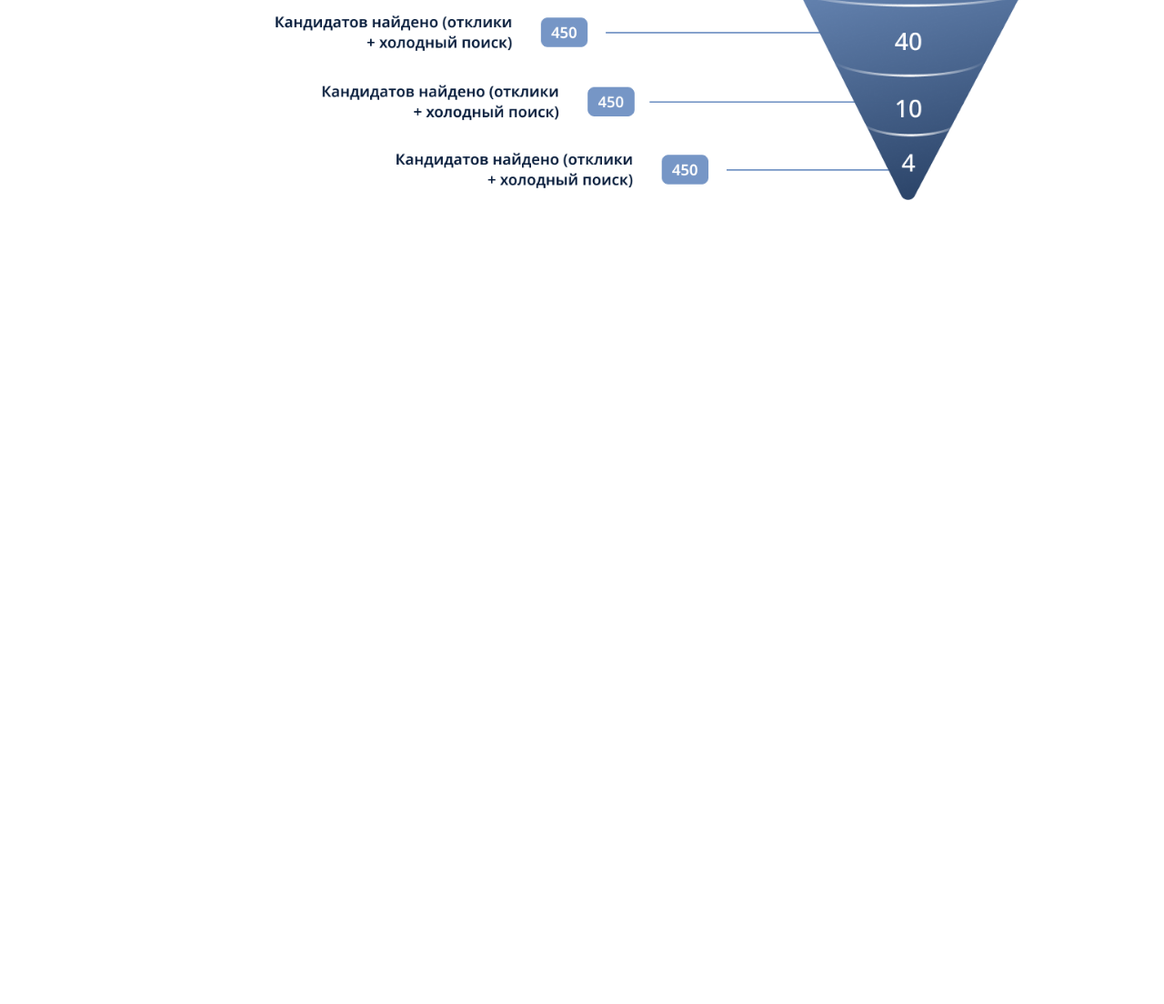
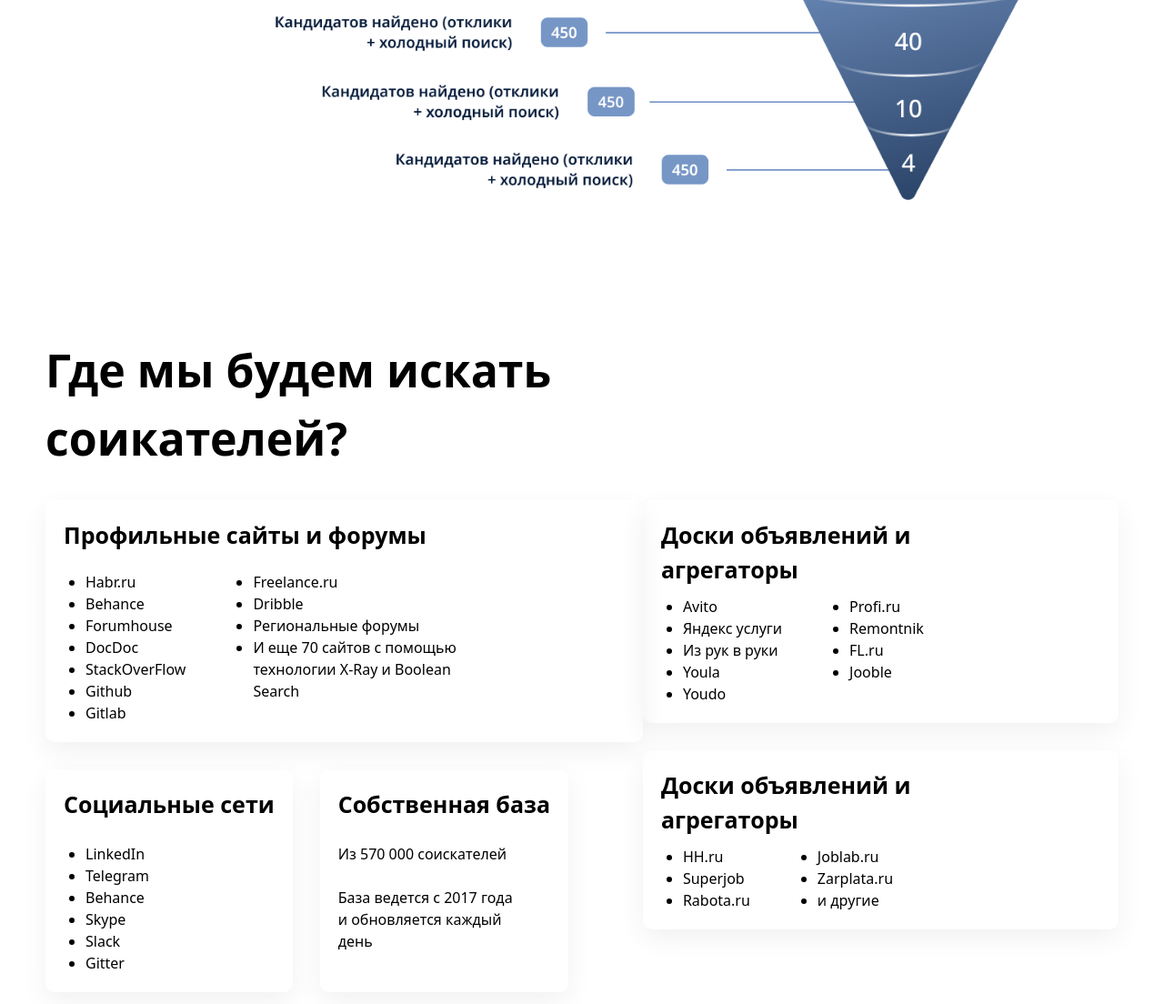
Before and after one commit to Tol1bjon/EXAM2.2.git-and-github, a website: page index.html in a window 1280 px wide. Shown: the part 4934-6038 px from the top of the page at 91% size. Before the commit the page ends 5234 px from the top, so only its background shows below. Drawn offline with Linux system fonts and the light colour scheme.

Commit message:
Section8

```diff
--- a/index.html
+++ b/index.html
@@ -344,6 +344,91 @@
                 </div>
             </aside>
         </section>
+
+
+
+        <section class="max-w-[1200px] m-auto flex flex-col gap-[30px] py-[70px] px-[10px]">
+            <h1 class="font-bold lg:text-[50px] text-[35px]">Где мы будем искать <br class="lg:flex hidden"> соикателей?</h1>
+            <aside class="flex justify-between lg:flex-row flex-col">
+                <div class="flex flex-col gap-[30px]">
+                    <div class="flex flex-col gap-[10px] shadow-[0_10px_30px_rgba(0,0,0,0.06)] p-[20px] pr-[180px] rounded-[10px]">
+                        <div class="flex flex-col gap-[20px]">
+                            <h1 class="font-bold text-[25px]">Профильные сайты и форумы</h1>
+                            <div class="flex lg:flex-row flex-col gap-[50px]">
+                                <ul class="list-disc pl-6">
+                                    <li>Habr.ru</li>
+                                    <li>Behance</li>
+                                    <li>Forumhouse</li>
+                                    <li>DocDoc</li>
+                                    <li>StackOverFlow</li>
+                                    <li>Github</li>
+                                    <li>Gitlab</li>
+                                </ul>
+                                <ul class="list-disc pl-6">
+                                    <li>Freelance.ru</li>
+                                    <li>Dribble</li>
+                                    <li>Региональные форумы</li>
+                                    <li>И еще 70 сайтов с помощью <br class="lg:flex hidden"> технологии X-Ray и Boolean Search</li>
+                                </ul>
+                            </div>
+                        </div>
+                    </div>
+                    <div class="flex lg:flex-row flex-col gap-[30px]">
+                        <div class="p-[20px] rounded-[10px] shadow-[0_10px_30px_rgba(0,0,0,0.06)]">
+                            <h1 class="font-bold text-[25px]">Социальные сети</h1><br>
+                            <ul class="list-disc pl-6">
+                                <li>LinkedIn</li>
+                                <li>Telegram</li>
+                                <li>Behance</li>
+                                <li>Skype</li>
+                                <li>Slack</li>
+                                <li>Gitter</li>
+                            </ul>
+                        </div>
+                        <div class="p-[20px] rounded-[10px] shadow-[0_10px_30px_rgba(0,0,0,0.06)]">
+                            <h1 class="font-bold text-[25px]">Собственная база</h1><br>
+                            <p>Из 570 000 соискателей</p><br>
+                            <p>База ведется с 2017 года <br class="lg:flex hidden"> и обновляется каждый <br class="lg:flex hidden"> день</p>
+                        </div>
+                    </div>
+                </div>
+                <div class="flex flex-col gap-[30px]">
+                    <div class="flex flex-col gap-[10px] shadow-[0_10px_30px_rgba(0,0,0,0.06)] p-[20px] pr-[90px] rounded-[10px]">
+                        <h1 class="font-bold text-[25px]">Доски объявлений и агрегаторы</h1>
+                        <div class="flex lg:flex-row flex-col gap-[50px]">
+                            <ul class="list-disc pl-6">
+                                <li>Avito</li>
+                                <li>Яндекс услуги</li>
+                                <li>Из рук в руки</li>
+                                <li>Youla</li>
+                                <li>Youdo</li>
+                            </ul>
+                            <ul class="list-disc pl-6">
+                                <li>Profi.ru</li>
+                                <li>Remontnik</li>
+                                <li>FL.ru</li>
+                                <li>Jooble</li>
+                            </ul>
+                        </div>
+                    </div>
+                    <div class="flex flex-col gap-[10px] shadow-[0_10px_30px_rgba(0,0,0,0.06)] p-[20px] pr-[90px] rounded-[10px]">
+                        <h1 class="font-bold text-[25px]">Доски объявлений и агрегаторы</h1>
+                        <div class="flex lg:flex-row flex-col gap-[50px]">
+                            <ul class="list-disc pl-6">
+                                <li>HH.ru</li>
+                                <li>Superjob</li>
+                                <li>Rabota.ru</li>
+                            </ul>
+                            <ul class="list-disc pl-6">
+                                <li>Joblab.ru</li>
+                                <li>Zarplata.ru</li>
+                                <li>и другие</li>
+                            </ul>
+                        </div>
+                    </div>
+                </div>
+            </aside>
+        </section>
     </main>
 </body>
 </html>
```
Also changed, not shown: src/output.css.
